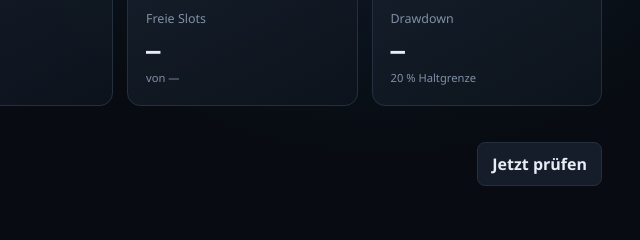
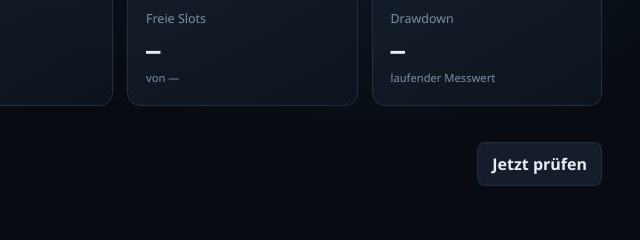
Before and after one commit to 127027/Der-Hixton-von-GPT, a plain HTML site: page src/hixton/ui/static/index.html in a window 1280 px wide. Shown: the part 311-551 px from the top of the page, 640-1280 px from the left. Drawn offline with Linux system fonts and the light colour scheme; no server answers.

Commit message:
fix(ui): sync shipped bundle drawdown wording

```diff
--- a/src/hixton/ui/static/index.html
+++ b/src/hixton/ui/static/index.html
@@ -54,7 +54,7 @@
             <article class="metric-card"><span>Paper Equity</span><strong id="metric-equity">—</strong><small>USDC</small></article>
             <article class="metric-card"><span>Freier Cash</span><strong id="metric-cash">—</strong><small>USDC</small></article>
             <article class="metric-card"><span>Freie Slots</span><strong id="metric-slots">—</strong><small>von —</small></article>
-            <article class="metric-card"><span>Drawdown</span><strong id="metric-drawdown">—</strong><small>20 % Haltgrenze</small></article>
+            <article class="metric-card"><span>Drawdown</span><strong id="metric-drawdown">—</strong><small>laufender Messwert</small></article>
           </div>
           <div class="section-heading">
             <div><p class="eyebrow">MARKTUNIVERSUM</p><h2>Alle zehn Kryptowährungen</h2></div>
```
